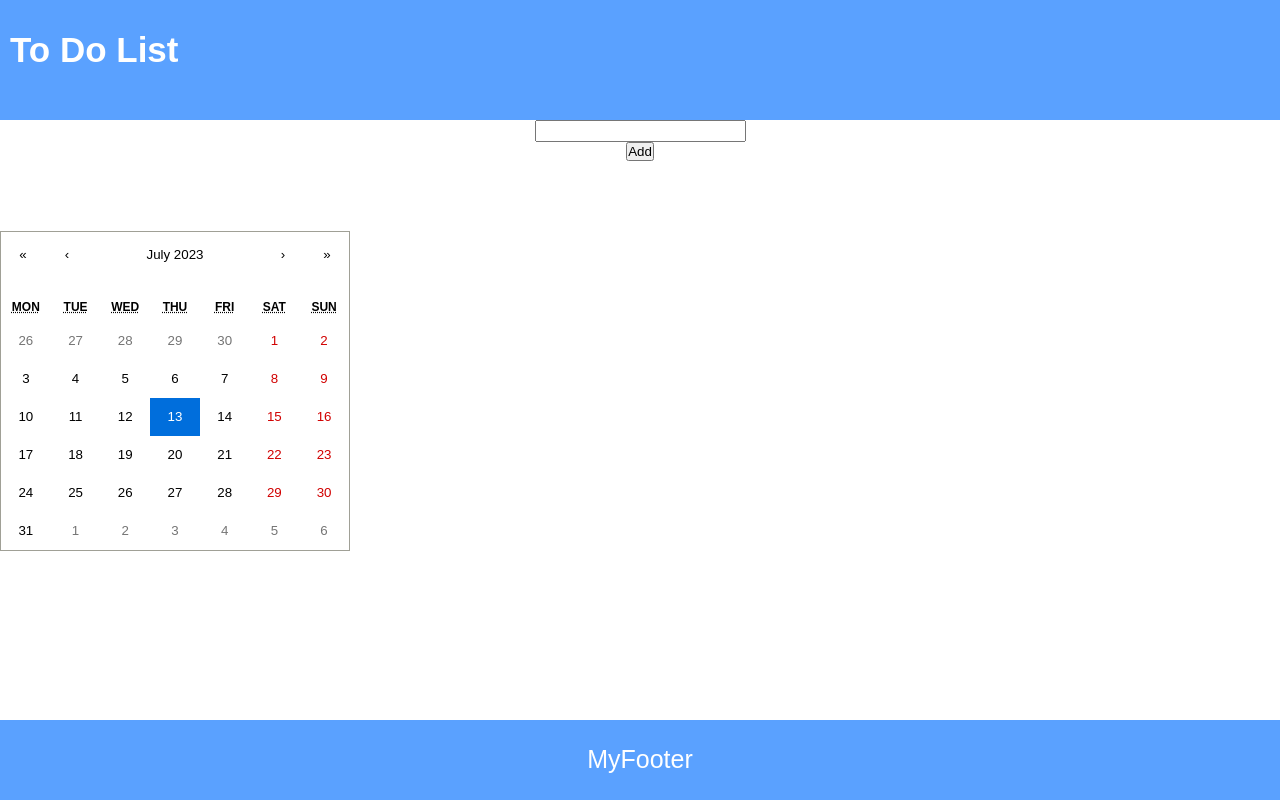
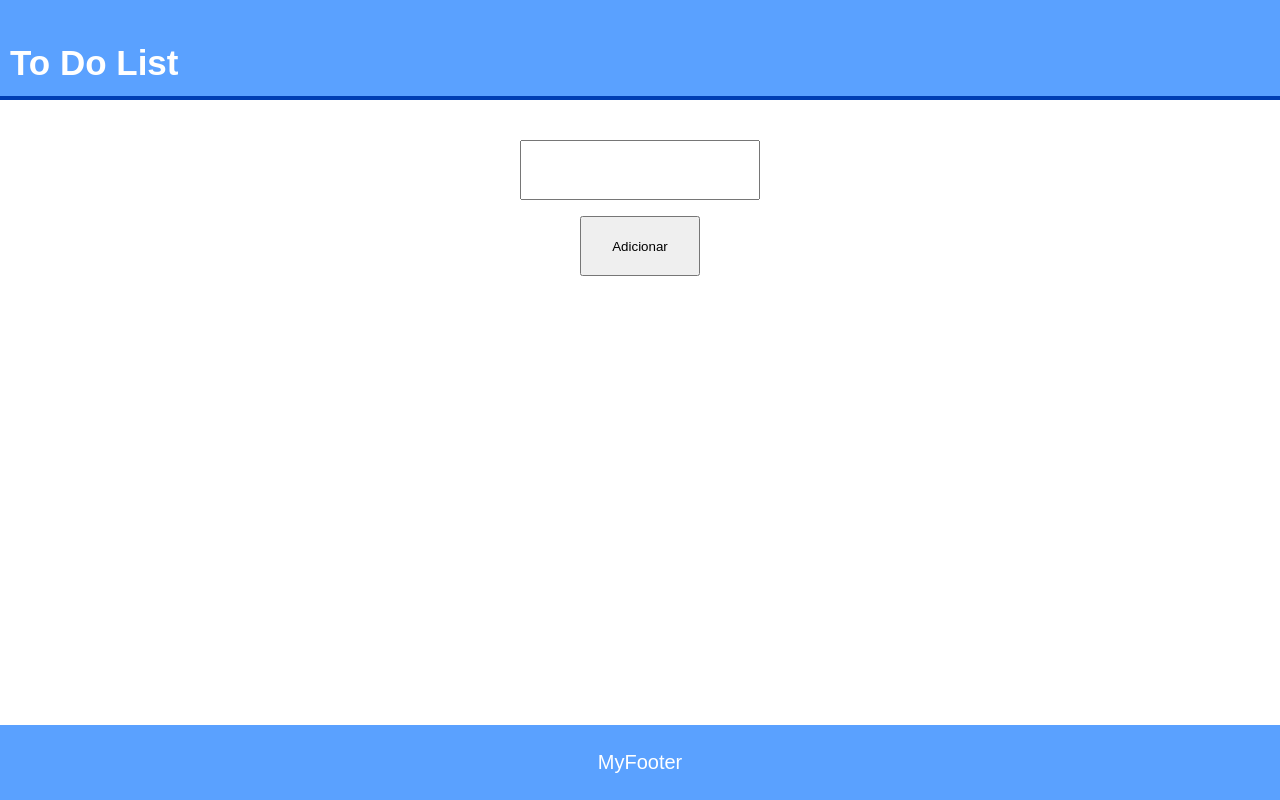
Before and after one commit to AnnaClr/ToDoList, a React (Vite) app: page / in a window 1280 px wide. Built offline with nearby package versions, Linux system fonts and the light colour scheme.

Commit message:
style update

```diff
--- a/src/App/index.jsx
+++ b/src/App/index.jsx
@@ -11,13 +11,14 @@ export function App() {
       </header>
 
       <main>
-        <ToDoList />
-        <MyCalendar />
+        <ToDoList/>
+        <MyCalendar/>
       </main>
 
       <footer>
         <p>MyFooter</p>
       </footer>
+
     </AppWrapper>
   );
 };
--- a/src/App/style.js
+++ b/src/App/style.js
@@ -6,8 +6,14 @@ export const AppWrapper = styled.div`
 
    header {
     width: 100%;
-    height: 15vh;
+    height: 10.0rem;
+    display: flex;
+    align-items: center;
+    justify-content: space-between;
+
     background: #5AA1FF;
+    border-bottom: #003EB3 .4rem solid;
+
    }
 
    h1 {
@@ -17,26 +23,30 @@ export const AppWrapper = styled.div`
     background-color: transparent;
     padding-top: 3.0rem;
     padding-left: 1.0rem;
+
    }
 
    main {
     width: 100%;
-    height: 75vh;
+    height: 100vh;
     background: #FFFFFF;
-}
+
+    margin: 0 auto;
+    padding: 2.4rem 0 7.6rem;
+    text-align: justify;
+   }
 
    footer {
+    background: #5AA1FF;
+    color: white;
+    font-size: 2.0rem;
+    text-align: center;
+
+    position: fixed;
+    bottom: 0;
+    left: 0;
     width: 100%;
-    height: 15vh;
-    background: #5AA1FF;
+    padding: 2.6rem;
+
    }
-
-   p {
-    color: #FFFFFF;
-    text-align: center;
-    font-size: 2.5rem;
-    padding-top: 2.5rem;
-   }
-
-
 `;
--- a/src/components/Calendar/index.jsx
+++ b/src/components/Calendar/index.jsx
@@ -11,7 +11,7 @@ export function MyCalendar() {
         return (
           <div>
             <h1>Meu Calendário</h1>
-            <Calendar onChange={handleDateChange} value={selectedDate} />
+            <Calendar onChange={handleDateChange} value={selectedDate}/>
           </div>
         );
 };
--- a/src/components/Calendar/style.js
+++ b/src/components/Calendar/style.js
@@ -4,4 +4,6 @@ export const CalendarWrapper = styled.div`
   justify-content: center;
   margin-top: 20px;
   font-size: 20px;
+
+
 `;
--- a/src/components/ToDoItem/index.jsx
+++ b/src/components/ToDoItem/index.jsx
@@ -26,15 +26,15 @@ const TodoItem = ({ todo, onDelete, onEdit, onToggleComplete }) => {
       {isEditing ? (
         <>
           <input type="text" value={editedText} onChange={(e) => setEditedText(e.target.value)} />
-          <button onClick={handleSaveEdit}>Save</button>
-          <button onClick={handleCancelEdit}>Cancel</button>
+          <button onClick={handleSaveEdit}>Salvar</button>
+          <button onClick={handleCancelEdit}>Cancelar</button>
         </>
       ) : (
         <>
           <input type="checkbox" checked={todo.completed} onChange={() => onToggleComplete(todo.id)} />
           <span style={{ textDecoration: todo.completed ? 'line-through' : 'none' }}>{todo.text}</span>
-          <button onClick={handleEdit}>Edit</button>
-          <button onClick={() => onDelete(todo.id)}>Delete</button>
+          <button onClick={handleEdit}>Editar</button>
+          <button onClick={() => onDelete(todo.id)}>Deletar</button>
         </>
       )}
     </TodoItemWrapper>
--- a/src/components/ToDoItem/style.js
+++ b/src/components/ToDoItem/style.js
@@ -10,5 +10,6 @@ export const TodoItemWrapper = styled.div`
 
   button {
     margin-left: 10px;
+
   }
 `;
--- a/src/components/ToDoList/index.jsx
+++ b/src/components/ToDoList/index.jsx
@@ -45,8 +45,8 @@ const TodoList = () => {
 
   return (
     <TodoListWrapper>
-      <input type="text" value={newTodo} onChange={handleInputChange} />
-      <button onClick={handleAddTodo}>Add</button>
+      <input className='textBox' type="text" value={newTodo} onChange={handleInputChange}/>
+      <button className='addButton' onClick={handleAddTodo}>Adicionar</button>
       {todos.map((todo) => (
         <TodoItem
           key={todo.id}
--- a/src/components/ToDoList/style.js
+++ b/src/components/ToDoList/style.js
@@ -4,4 +4,18 @@ export const TodoListWrapper = styled.div`
   display: flex;
   flex-direction: column;
   align-items: center;
+  width: 100%;
+  height: 100vh;
+
+  .addButton {
+    width: 12rem;
+    height: 6rem;
+    margin-top: 1.6rem;
+  }
+
+  .textBox {
+    width: 24rem;
+    height: 6rem;
+    margin-top: 1.6rem;
+  }
 `;
--- a/src/styles/reset.js
+++ b/src/styles/reset.js
@@ -13,6 +13,5 @@ export const ResetStyled = createGlobalStyle`
 body, input, textarea, select {
     font-size: 1.6rem;
     font-family: Arial, Helvetica, sans-serif;
-
 }
 `
--- /dev/null
+++ b/src/styles/theme.js
@@ -0,0 +1,27 @@
+export const theme = {
+    colors: {
+        main1: '#024040',
+        main2: '#23D9D9',
+        main3: '#088B8B',
+        complementary1: '#FAFFA5',
+        complementary2: '#6B6B6B',
+        background: '#202020',
+        font: '#000',
+        neutral0: '#000',
+        neutral1: '#111',
+        neutral2: '#222',
+        neutral3: '#333',
+        neutral4: '#444',
+        neutral5: '#555',
+        neutral6: '#666',
+        neutral7: '#777',
+        neutral8: '#888',
+        neutral9: '#999',
+        neutralA: '#AAA',
+        neutralB: '#BBB',
+        neutralC: '#CCC',
+        neutralD: '#DDD',
+        neutralE: '#EEE',
+        neutralF: '#FFF',
+    }
+}
```
Also changed, not shown: src/main.jsx (+5 -2 lines).
